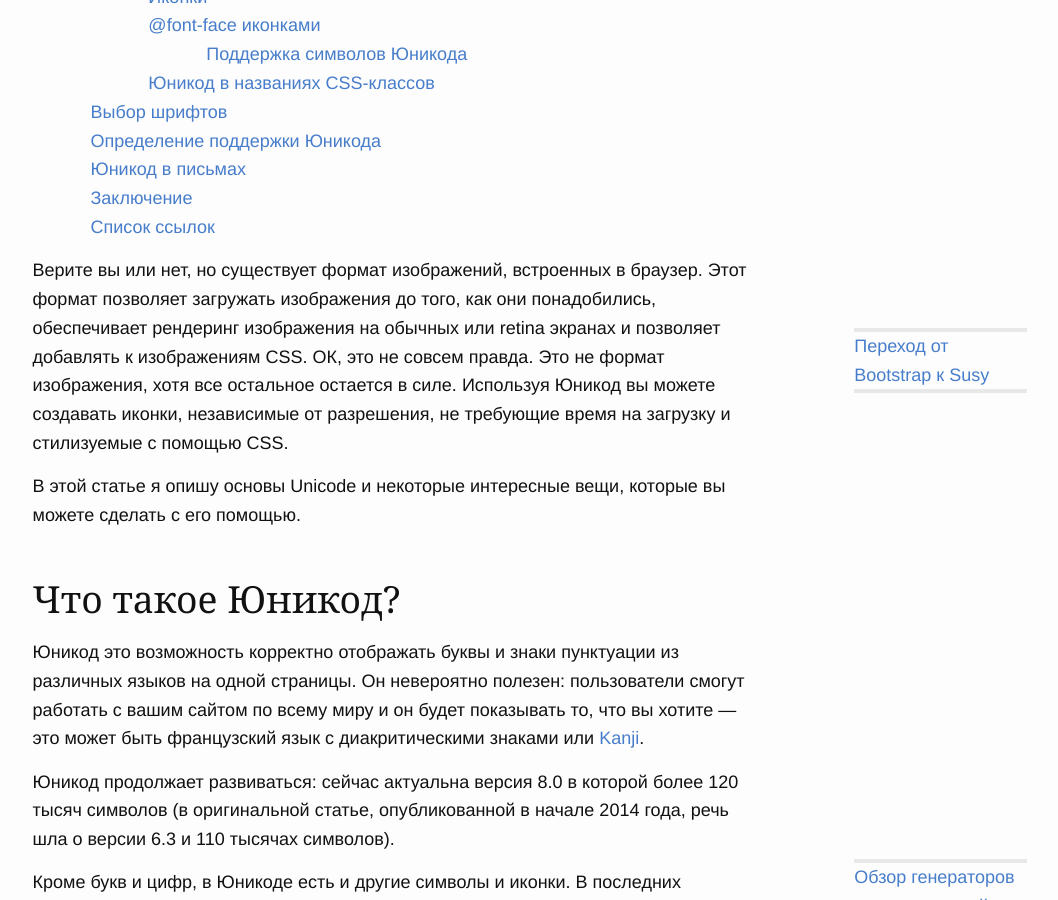
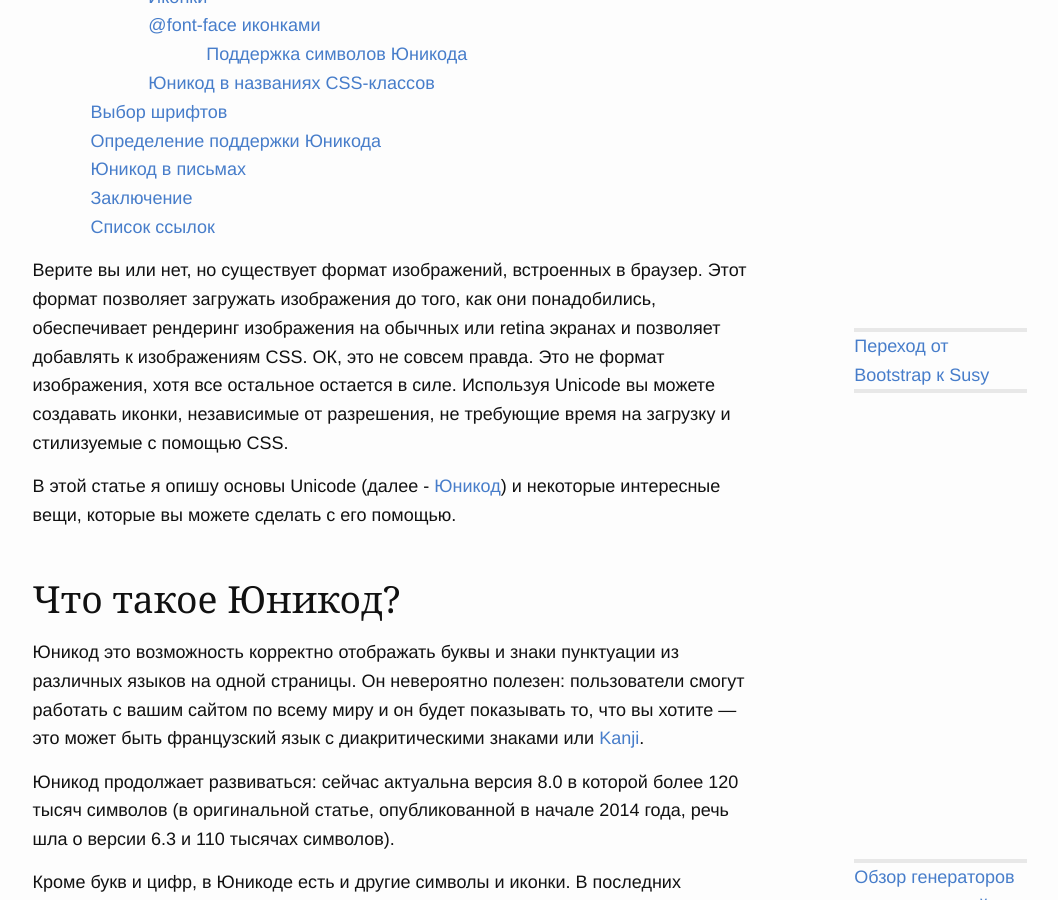
Before and after one commit to prgssr/prgssr.github.io, a Jekyll site: the page built from _posts/2015-11-26-unicode-v-vebe-vvedenie-dlya-nachinayushih.md, in a window 1280 px wide and 900 px high, scrolled down 481 px. Shown: the whole window, without its empty margins (110-1168 px from the left). Built offline with Jekyll 4.4.1, drawn with Linux system fonts in a browser that asks for light colours; comment, search, counter and statistics services are not loaded.

Commit message:
fix unicode

```diff
--- a/_posts/2015-11-26-unicode-v-vebe-vvedenie-dlya-nachinayushih.md
+++ b/_posts/2015-11-26-unicode-v-vebe-vvedenie-dlya-nachinayushih.md
@@ -12,9 +12,9 @@ original_author: "John Holt Ripley"
 thumbnail: "/images/development/typography/shape.png"
 ---
 
-Верите вы или нет, но существует формат изображений, встроенных в браузер. Этот формат позволяет загружать изображения до того, как они понадобились, обеспечивает рендеринг изображения на обычных или retina экранах и позволяет добавлять к изображениям CSS. ОК, это не совсем правда. Это не формат изображения, хотя все остальное остается в силе. Используя Юникод вы можете создавать иконки, независимые от разрешения, не требующие время на загрузку и стилизуемые с помощью CSS.
+Верите вы или нет, но существует формат изображений, встроенных в браузер. Этот формат позволяет загружать изображения до того, как они понадобились, обеспечивает рендеринг изображения на обычных или retina экранах и позволяет добавлять к изображениям CSS. ОК, это не совсем правда. Это не формат изображения, хотя все остальное остается в силе. Используя Unicode вы можете создавать иконки, независимые от разрешения, не требующие время на загрузку и стилизуемые с помощью CSS.
 
-В этой статье я опишу основы Unicode и некоторые интересные вещи, которые вы можете сделать с его помощью.
+В этой статье я опишу основы Unicode (далее - [Юникод](https://ru.wikipedia.org/wiki/%D0%AE%D0%BD%D0%B8%D0%BA%D0%BE%D0%B4)) и некоторые интересные вещи, которые вы можете сделать с его помощью.
 
 ## Что такое Юникод?
 
```
Also changed, not shown: other parts of _posts/2015-11-26-unicode-v-vebe-vvedenie-dlya-nachinayushih.md (+1 -1 lines).
